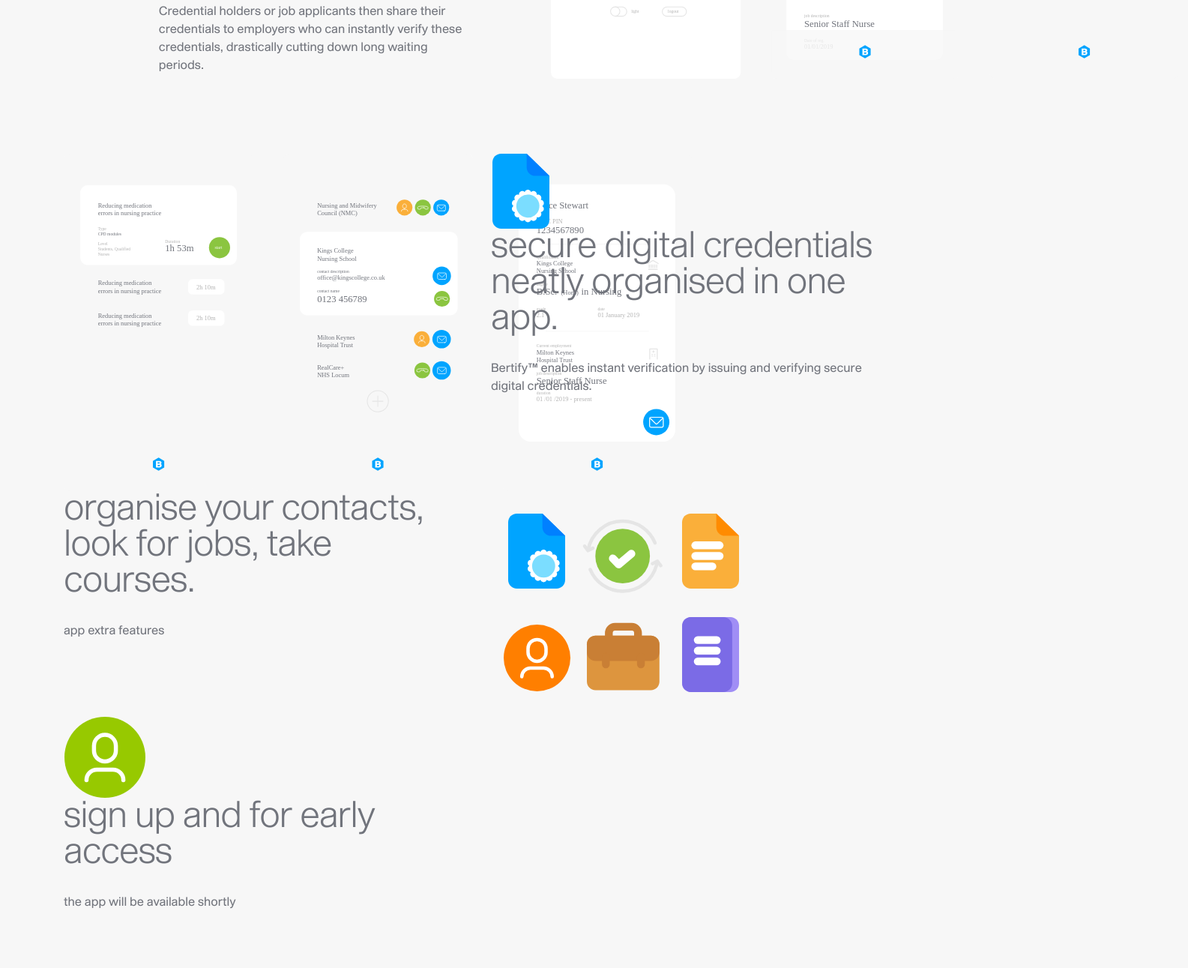
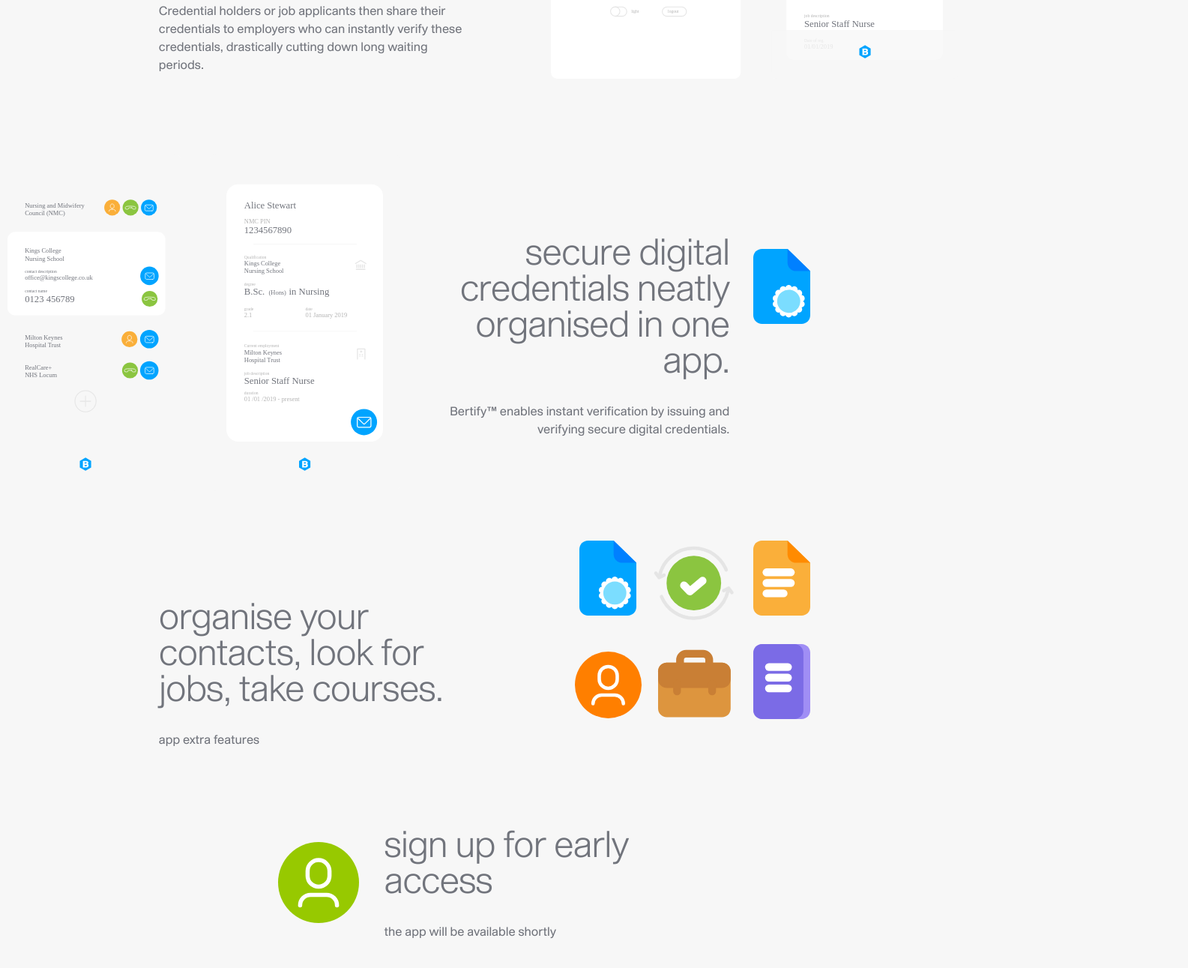
Before and after one commit to abokareem/nurseApp-landing, a plain HTML site: page index.html in a window 1280 px wide. Shown: the part 515-1806 px from the top of the page at 75% size, 1585 px wide, since content can reach past the window. Before the commit the page ends 1746 px from the top, so only its background shows below. Drawn offline with Linux system fonts and the light colour scheme.

Commit message:
css styling the elements

```diff
--- a/css/style.css
+++ b/css/style.css
@@ -28,6 +28,10 @@ h1 {
 	margin-bottom: 30px;
 }
 
+.container-fluid {
+	overflow: hidden;
+}
+
 #logo {
 	height: 170px;
 	padding-top: 100px;
@@ -42,11 +46,19 @@ h1 {
 	padding-top: 17px;
 }
 
+.app {
+	position: relative;
+}
+
 .app img {
 	position: absolute;
 }
 
-.verification {
+.secure .app img {
+	right: 0;
+}
+
+.verification, .secure, .organise, .signup {
 	margin-bottom: 90px;
 }
 
--- a/index.html
+++ b/index.html
@@ -25,11 +25,11 @@
     <title>Nurse Wallet from Bertify</title>
   </head>
   	<body>
-
+<div class="container-fluid">
 	<div class="container">
 		<div id="logo"><img src="./img/NurseWallet_logo.svg" wtdth="190" height="70"></div>
 		<div class="row verification">
-			<div class="col-md-7">
+			<div class="col-7">
 				<div class="row copy">
 					<div class="col-2 mr-3 icon"><img src="./img/icon_verification.svg" wtdth="110" height="100"></div>
 					<div class="col-8"><h1>instantly verifiable credentials at your fingertips.</h1>
@@ -37,40 +37,54 @@
 				<p>Credential holders or job applicants then share their credentials to employers who can instantly verify these credentials, drastically cutting down long waiting periods.</p></div>
 				</div>
 			</div>
-			<div class="col-md-4 p-0 app">
+			<div class="col-5 p-0 app">
 				<img src="./img/app_verification.svg" wtdth="850" height="450">
 			</div>
 		</div>
 
-		<div class="row">
-			<div class="col-md-6">
+		<div class="row secure">
+			<div class="col-5 app">
 				<img src="./img/app_secure.svg" wtdth="850" height="450">
 			</div>
-			<div class="col-md-6">
-				<img src="./img/icon_secure.svg" wtdth="110" height="100">
+			<div class="col-7">
+				<div class="row copy">
+					<div class="col-8 text-right">
 						<h1>secure digital credentials neatly organised in one app.</h1>
 						<p>Bertify™ enables instant verification by issuing and verifying secure digital credentials.</p>
 					</div>
+					<div class="col-2 mr-3 icon">
+						<img src="./img/icon_secure.svg" wtdth="110" height="100">
+					</div>
+				</div>
+			</div>
 		</div>
 
-		<div class="row">
-			<div class="col-md-6">
-				<h1>organise your contacts, look for jobs, take courses.</h1>
+		<div class="row organise">
+			<div class="col-md-7">
+				<div class="row copy">
+					<div class="col-2 mr-3 icon"></div>
+					<div class="col-8"><h1>organise your contacts, look for jobs, take courses.</h1>
 						<p>app extra features</p>
 					</div>
-			<div class="col-md-6">
+				</div>
+			</div>
+			<div class="col-md-5">
 				<img src="./img/app_organise.svg" wtdth="350" height="300">
 			</div>
 		</div>
+
+		<div class="row signup">
+			<div class="col-6 mx-auto">
 				<div class="row">
-			<div class="col-md-6">
-				<img src="./img/icon_signup.svg" wtdth="110" height="110">
-				<h1>sign up and for early access</h1>
+					<div class="col-3 icon"><img src="./img/icon_signup.svg" wtdth="110" height="110"></div>
+					<div class="col-9"><h1>sign up for early access</h1>
 						<p>the app will be available shortly</p>
+			</div>
 			</div>
 		</div>
 
 	</div>
+</div>
 
   	</body>
   </html>
```
Lines whose indentation alone changed are shown as unchanged.
